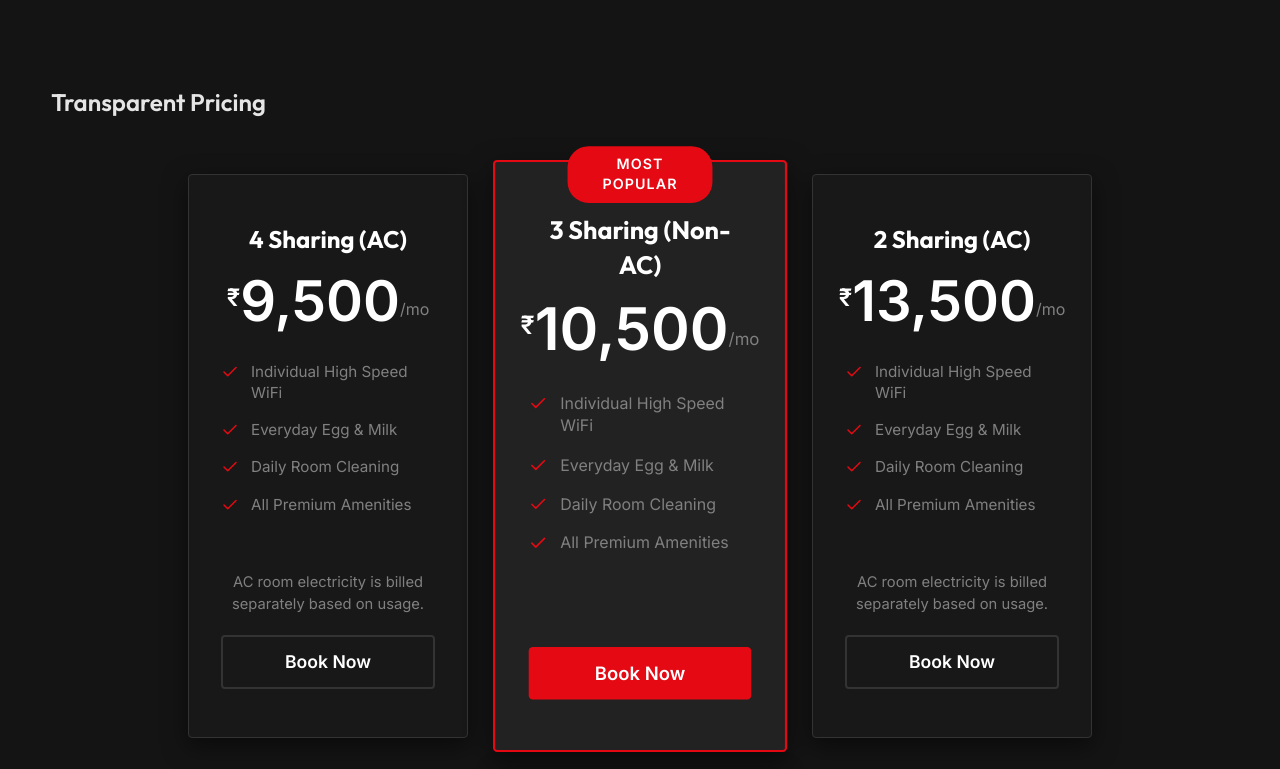
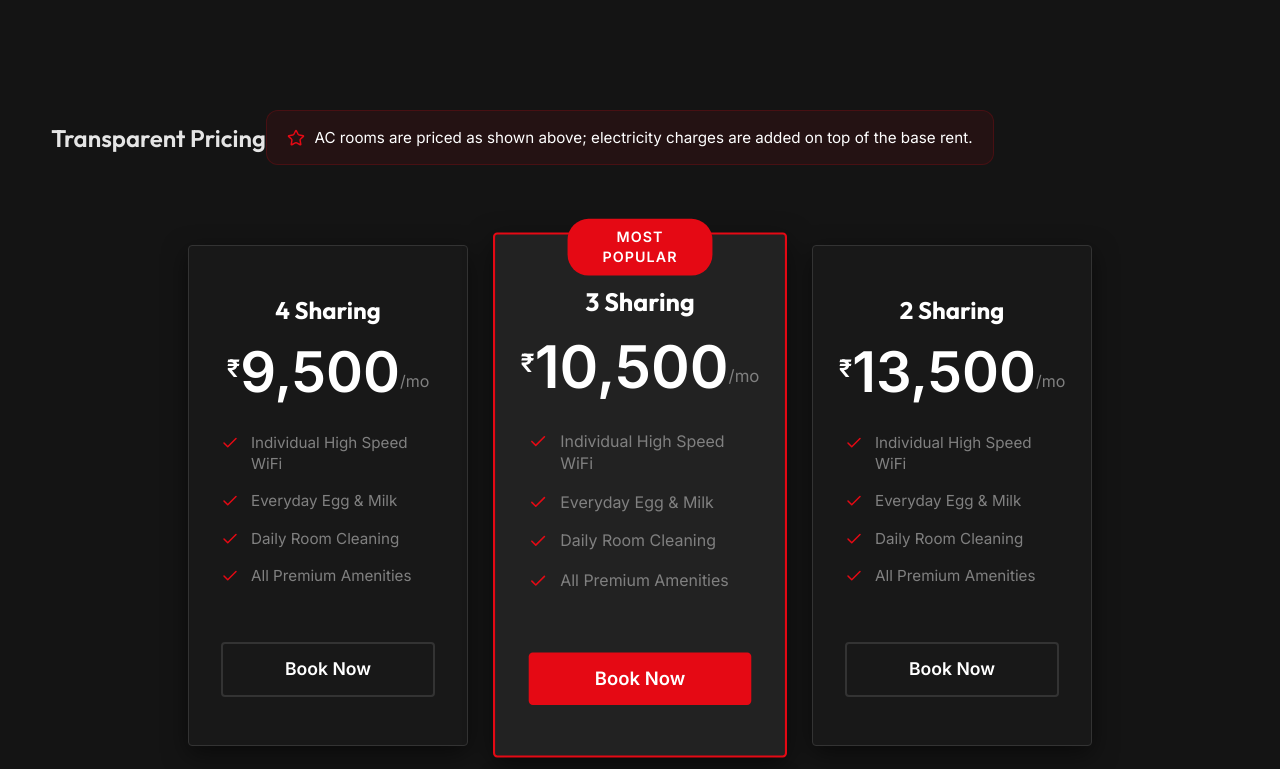
Before and after one commit to Ujjuanku/PG, a React (Vite) app: page / in a window 1280 px wide. Shown: the part 2483-3252 px from the top of the page. Built offline with nearby package versions, Linux system fonts and the light colour scheme.

Commit message:
Add AC electricity section and pricing notes

```diff
--- a/src/components/Pricing.css
+++ b/src/components/Pricing.css
@@ -101,12 +101,21 @@
   font-size: 0.95rem;
 }
 
-.pricing-description {
-  color: var(--text-muted);
-  font-size: 0.98rem;
-  margin-top: 0.75rem;
-  max-width: 760px;
-  line-height: 1.7;
+.pricing-alert {
+  display: inline-flex;
+  align-items: center;
+  gap: 0.6rem;
+  margin: 1rem 0 2rem;
+  padding: 1rem 1.25rem;
+  border-radius: 12px;
+  background: rgba(229, 9, 20, 0.08);
+  border: 1px solid rgba(229, 9, 20, 0.18);
+  color: var(--text-main);
+  font-size: 0.95rem;
+}
+
+.pricing-alert svg {
+  color: var(--primary-color);
 }
 
 .pricing-note {
--- a/src/components/Pricing.jsx
+++ b/src/components/Pricing.jsx
@@ -1,12 +1,12 @@
 import './Pricing.css';
-import { Check } from 'lucide-react';
+import { Check, Star } from 'lucide-react';
 import { useTranslation } from 'react-i18next';
 
 const pricingData = [
-  { price: '9,500', popular: false, isAc: true },
-  { price: '10,500', popular: true, isAc: false },
-  { price: '13,500', popular: false, isAc: true },
-  { price: '24,000', popular: false, isAc: true }
+  { price: '9,500', popular: false },
+  { price: '10,500', popular: true },
+  { price: '13,500', popular: false },
+  { price: '24,000', popular: false }
 ];
 
 const Pricing = () => {
@@ -18,7 +18,10 @@ const Pricing = () => {
     <section className="section bg-alt" id="pricing">
       <div className="container">
         <h2 className="section-title">{t('pricing.title')}</h2>
-
+        <div className="pricing-alert">
+          <Star size={18} />
+          <span>{t('pricing.acElectricitySection')}</span>
+        </div>
         <div className="pricing-grid">
           {pricingData.map((plan, index) => (
             <div className={`pricing-card ${plan.popular ? 'popular' : ''}`} key={index}>
@@ -34,11 +37,6 @@ const Pricing = () => {
                   <li key={feature}><Check size={18} className="check-icon" /> {feature}</li>
                 ))}
               </ul>
-              {plan.isAc && (
-                <p className="pricing-note">
-                  {t('pricing.acElectricityNote')}
-                </p>
-              )}
               <a href="#book-visit" className={`btn ${plan.popular ? 'btn-accent' : 'btn-outline-primary'}`}>
                 {t('pricing.bookNow')}
               </a>
--- a/src/locales/en.json
+++ b/src/locales/en.json
@@ -65,7 +65,7 @@
     "popular": "Most Popular",
     "perMonth": "/mo",
     "bookNow": "Book Now",
-    "plans": ["4 Sharing (AC)", "3 Sharing (Non-AC)", "2 Sharing (AC)", "Single Room (AC)"],
+    "plans": ["4 Sharing", "3 Sharing", "2 Sharing", "Single Room"],
     "badges": ["AC Available", "Non-AC Available", "AC Available", "AC Available"],
     "features": [
       "Individual High Speed WiFi",
@@ -73,7 +73,7 @@
       "Daily Room Cleaning",
       "All Premium Amenities"
     ],
-    "acElectricitySection": "AC rooms are priced as shown above, with electricity charges applied separately on top of the base rent.",
+    "acElectricitySection": "AC rooms are priced as shown above; electricity charges are added on top of the base rent.",
     "acElectricityNote": "AC room electricity is billed separately based on usage."
   },
   "reviews": {
--- a/src/locales/hi.json
+++ b/src/locales/hi.json
@@ -65,7 +65,7 @@
     "popular": "सबसे लोकप्रिय",
     "perMonth": "/माह",
     "bookNow": "अभी बुक करें",
-    "plans": ["4 Sharing (AC)", "3 Sharing (Non-AC)", "2 Sharing (AC)", "Single Room (AC)"],
+    "plans": ["4 Sharing", "3 Sharing", "2 Sharing", "Single Room"],
     "badges": ["AC उपलब्ध", "Non-AC उपलब्ध", "AC उपलब्ध", "AC उपलब्ध"],
     "features": [
       "अलग हाई स्पीड WiFi",
@@ -73,7 +73,7 @@
       "रोज कमरे की सफाई",
       "सभी प्रीमियम सुविधाएं"
     ],
-    "acElectricitySection": "AC कमरे की कीमत ऊपर दिखाई गई है, बिजली का शुल्क बेस किराए के ऊपर अलग से लगेगा।",
+    "acElectricitySection": "AC कमरे की कीमत ऊपर दिखाई गई है; बिजली का शुल्क बेस किराए के ऊपर अलग से जोड़ा जाएगा।",
     "acElectricityNote": "AC कमरे के लिए बिजली का बिल उपयोग के अनुसार अलग से लगेगा।"
   },
   "reviews": {
--- a/src/locales/te.json
+++ b/src/locales/te.json
@@ -65,7 +65,7 @@
     "popular": "అత్యంత ప్రజాదరణ",
     "perMonth": "/నెల",
     "bookNow": "ఇప్పుడే బుక్ చేయండి",
-    "plans": ["4 Sharing (AC)", "3 Sharing (Non-AC)", "2 Sharing (AC)", "Single Room (AC)"],
+    "plans": ["4 Sharing", "3 Sharing", "2 Sharing", "Single Room"],
     "badges": ["AC అందుబాటులో ఉంది", "Non-AC అందుబాటులో ఉంది", "AC అందుబాటులో ఉంది", "AC అందుబాటులో ఉంది"],
     "features": [
       "Individual High Speed WiFi",
@@ -73,7 +73,7 @@
       "రోజువారీ room cleaning",
       "అన్ని premium amenities"
     ],
-    "acElectricitySection": "AC గదుల ధర పైన చూపించబడిన విధంగా ఉంటుంది, మరియు విద్యుత్ ఛార్జీలు బేస్ రెంట్‌ పై వేరుగా వర్తిస్తాయి.",
+    "acElectricitySection": "AC గదుల ధర పైన చూపించబడినట్లేయే ఉంటుంది; విద్యुत్ ఛార్జీలు బేస్ రెంట్‌పై వేరుగా జోడిస్తారు.",
     "acElectricityNote": "AC గదుల కోసం విద్యుత్ బిల్లు వాడుక ఆధారంగా వేరుగా వస్తుంది."
   },
   "reviews": {
```
